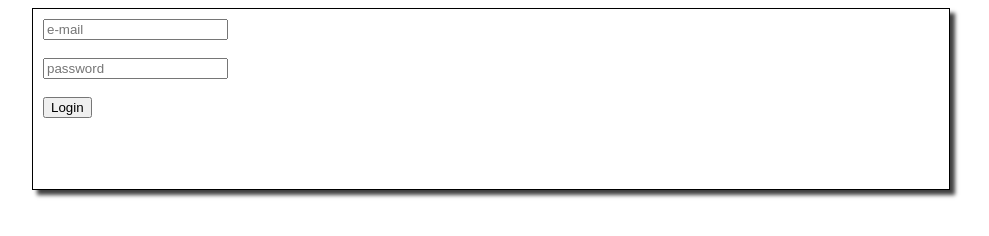
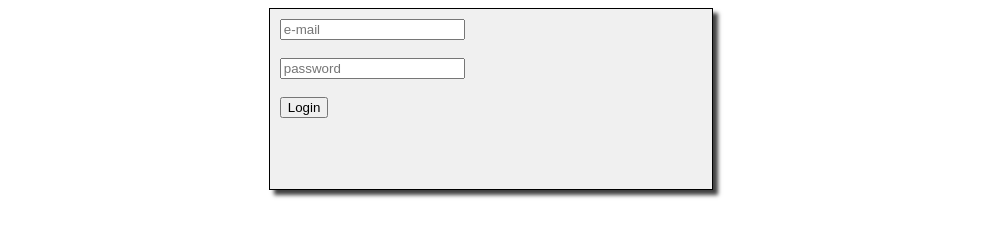
Before and after one commit to lucaschimweg/dhbw-teamplanner, a plain HTML site: page frontend/login.html in a window 1280 px wide. Shown: the whole page, without its empty margins (149-1138 px from the left). Drawn offline with Linux system fonts and the light colour scheme.

Commit message:
bgc grey

```diff
--- a/frontend/login.html
+++ b/frontend/login.html
@@ -12,9 +12,10 @@
   	  margin-left: auto;
   	  min-height: 10em;
 	  min-width: 300px;
-  	  width: 70%;
+  	  width: 33%;
   	  border: 1px solid;
   	  padding: 10px;
+	  background-color: #f0f0f0;
   	  -webkit-box-shadow: 5px 5px 4px 0px rgba(0,0,0,0.75);
   	  -moz-box-shadow: 5px 5px 4px 0px rgba(0,0,0,0.75);
   	  box-shadow: 5px 5px 4px 0px rgba(0,0,0,0.75);
```
Also changed, not shown: frontend/loginWithError.html (+2 -1 lines).
